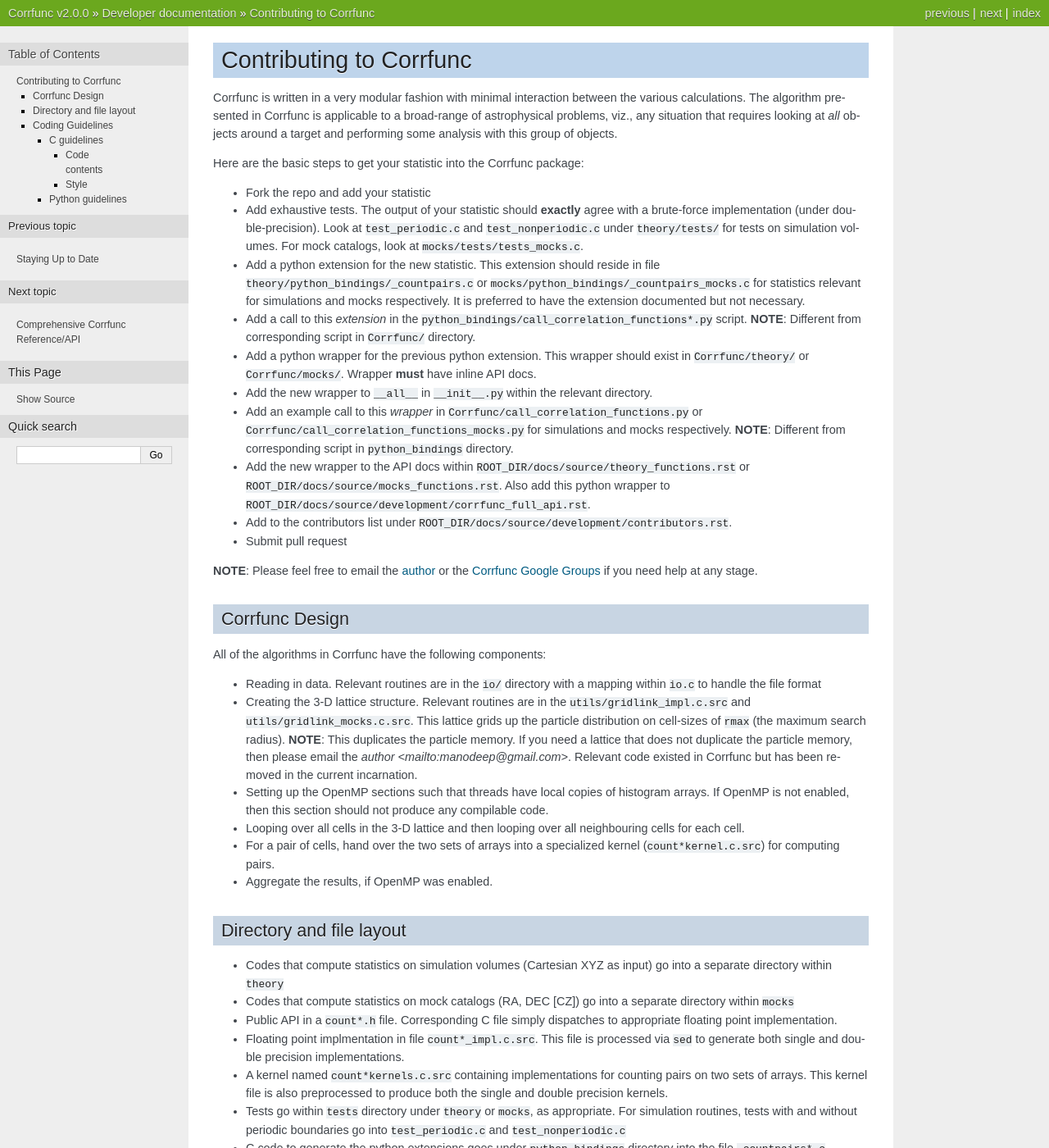
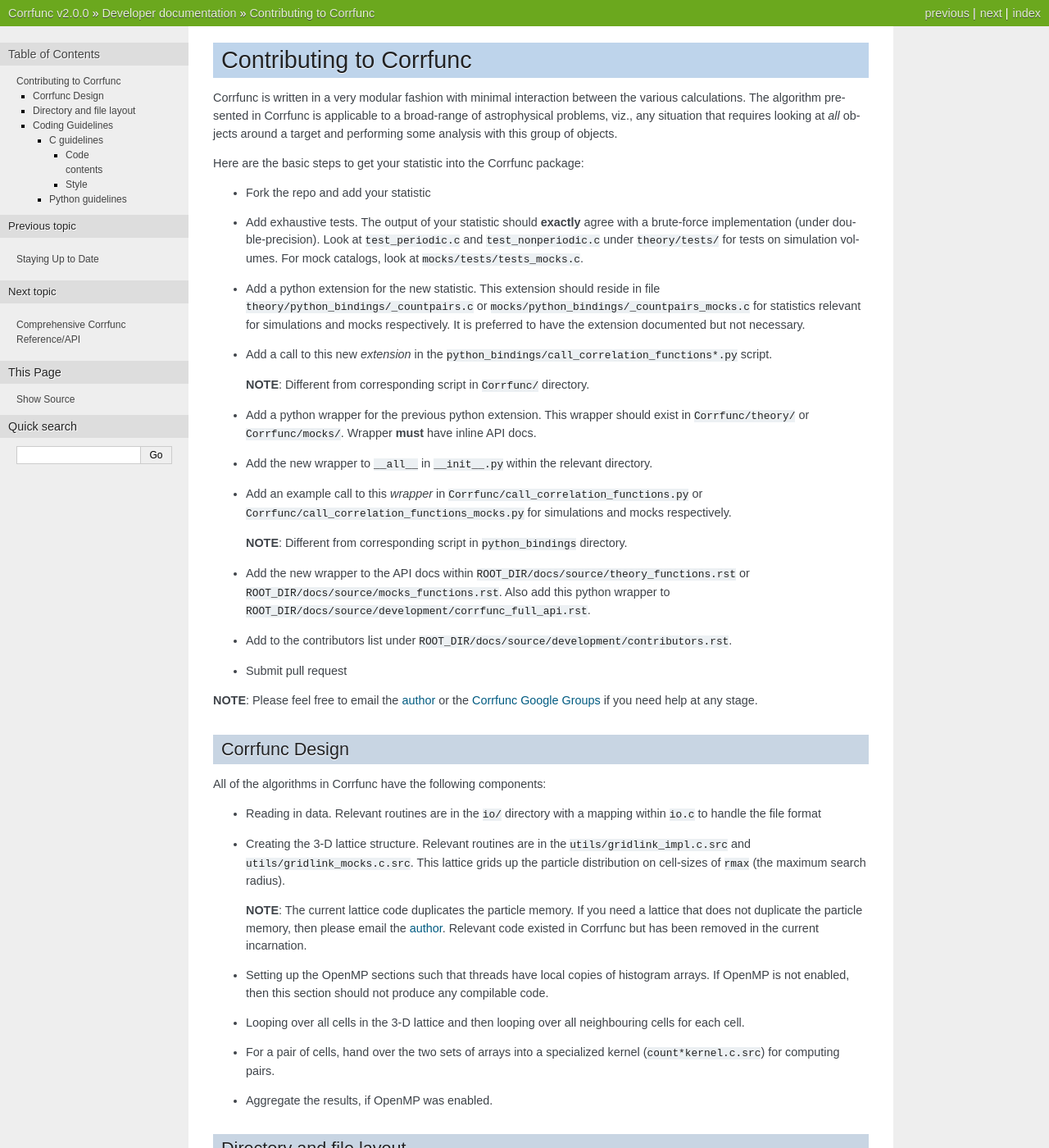
Before and after one commit to manodeep/Corrfunc, a Sphinx documentation site: the page built from docs/source/development/contributing.rst, in a window 1280 px wide and 1400 px high. Shown: the whole window at 82% size. Built offline with Sphinx 7.4.7, drawn with Linux system fonts in a browser that asks for light colours.

```diff
--- a/docs/source/conf.py
+++ b/docs/source/conf.py
@@ -59,6 +59,7 @@ if on_rtd:
         'sphinx.ext.mathjax',
         'sphinx.ext.ifconfig',
         'sphinx.ext.viewcode',
+        'sphinx.ext.napoleon',
     ]
 else:
     extensions = [
--- a/docs/source/development/contributing.rst
+++ b/docs/source/development/contributing.rst
@@ -21,9 +21,10 @@ Here are the basic steps to get your statistic into the Corrfunc package:
   ``mocks/python_bindings/_countpairs_mocks.c`` for statistics relevant for
   simulations and mocks respectively. It is preferred to have the extension
   documented but not necessary.
-* Add a call to this *extension* in the
-  ``python_bindings/call_correlation_functions*.py`` script. **NOTE**: Different
-  from corresponding script in ``Corrfunc/`` directory.
+* Add a call to this new *extension* in the
+  ``python_bindings/call_correlation_functions*.py`` script.
+
+  **NOTE**: Different from corresponding script in ``Corrfunc/`` directory.
 * Add a python wrapper for the previous python extension. This wrapper should
   exist in ``Corrfunc/theory/`` or ``Corrfunc/mocks/``. Wrapper **must** have
   inline API docs.
@@ -32,8 +33,9 @@ Here are the basic steps to get your statistic into the Corrfunc package:
 * Add an example call to this *wrapper* in
   ``Corrfunc/call_correlation_functions.py`` or
   ``Corrfunc/call_correlation_functions_mocks.py`` for simulations and mocks
-  respectively. **NOTE**: Different from corresponding script in
-  ``python_bindings`` directory.
+  respectively.
+
+  **NOTE**: Different from corresponding script in ``python_bindings`` directory.
 * Add the new wrapper to the API docs within
   ``ROOT_DIR/docs/source/theory_functions.rst`` or
   ``ROOT_DIR/docs/source/mocks_functions.rst``. Also add this python wrapper to
@@ -57,9 +59,11 @@ All of the algorithms in Corrfunc have the following components:
 * Creating the 3-D lattice structure. Relevant routines are in the
   ``utils/gridlink_impl.c.src``  and ``utils/gridlink_mocks.c.src``. This
   lattice grids up the particle distribution on cell-sizes of ``rmax`` (the
-  maximum search radius). **NOTE**: This duplicates the particle memory. If you
+  maximum search radius).
+
+  **NOTE**: The current lattice code duplicates the particle memory. If you
   need a lattice that does not duplicate the particle memory, then please email
-  the `author <mailto:manodeep@gmail.com>`. Relevant code existed in Corrfunc
+  the `author <mailto:manodeep@gmail.com>`_. Relevant code existed in Corrfunc
   but has been removed in the current incarnation.
 * Setting up the OpenMP sections such that threads have local copies of
   histogram arrays. If OpenMP is not enabled, then this section should not
```
